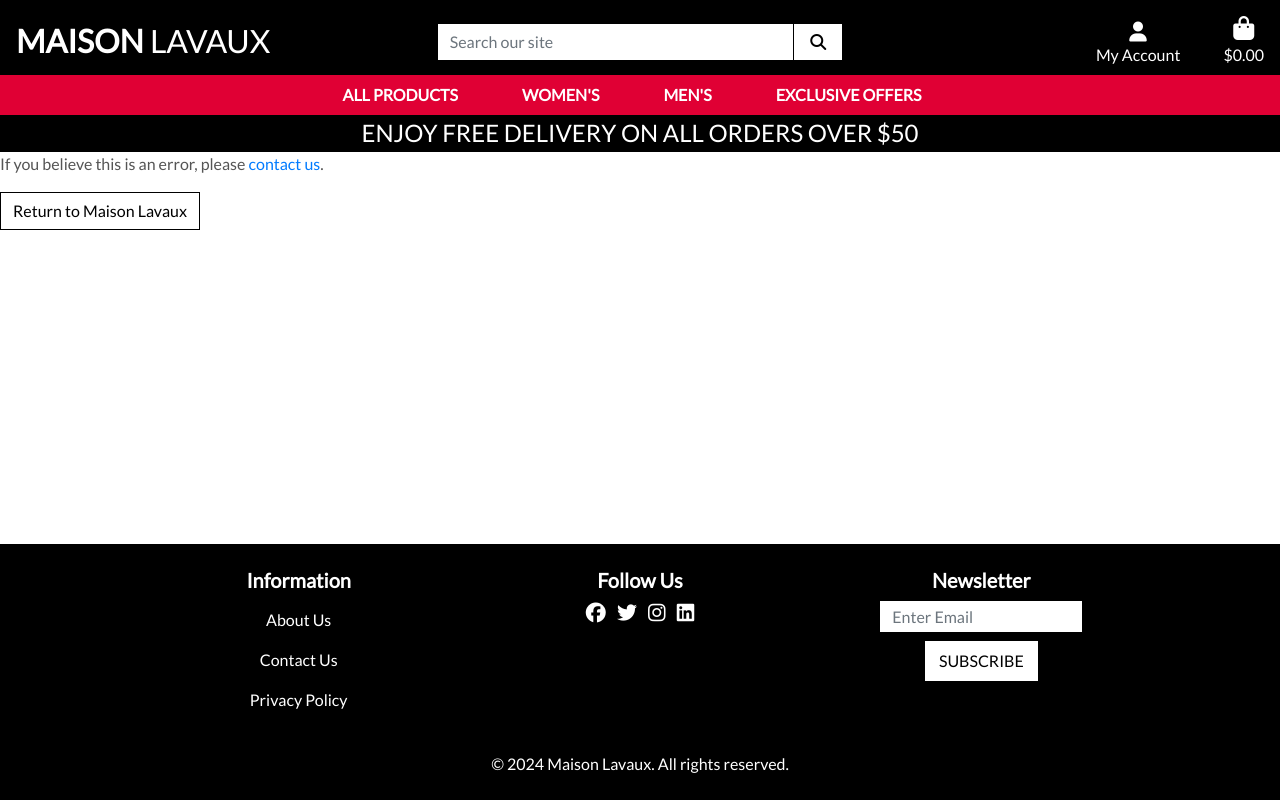
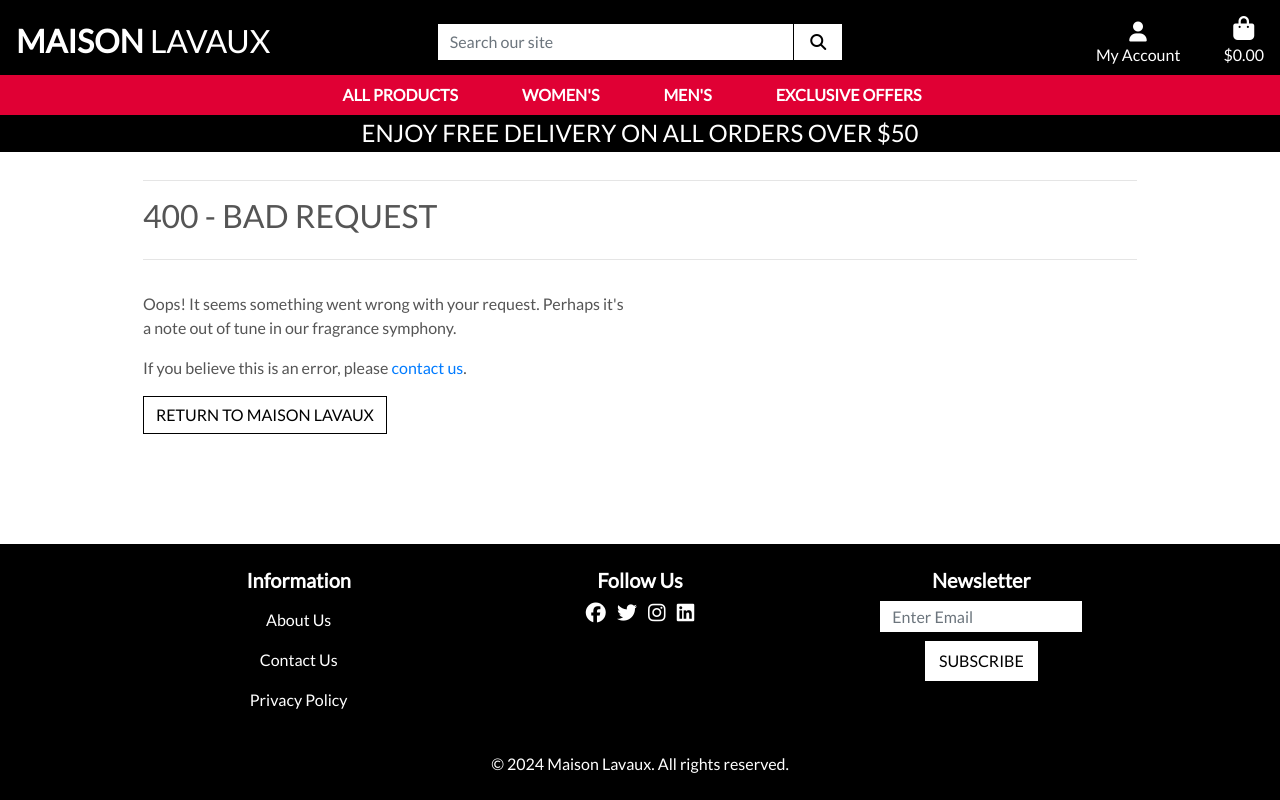
Before and after one commit to jdohertydev/maison_lavaux, a Django app: template templates/400.html in a window 1280 px wide. Run offline with Django 3.2, Linux system fonts and the light colour scheme; the template is opened without the code that fills it, so the values that code supplies are empty; parts of the project's set-up code (start-up, migrations or seed data) failed here and were passed over; some libraries are stand-ins or nearby versions.

Commit message:
Created 400 error page template following the design structure of the 404 page for consistent UX.

```diff
--- a/templates/400.html
+++ b/templates/400.html
@@ -1,12 +1,35 @@
 {% extends "base.html" %}
 
+{% block extra_css %}
+
+{% endblock %}
+
+{% block page_header %}
+    <div class="container header-container">
+        <div class="row">
+            <div class="col"></div>
+        </div>
+    </div>
+{% endblock %}
 
 {% block content %}
-<hr>
-<h2 class="logo-font mb-4">400 - Bad Request</h2>
-<hr>
-<p>Oops! It seems something went wrong with your request. Perhaps it's a note out of tune in our fragrance symphony.</p>
-<p>If you believe this is an error, please <a href="{% url 'contact' %}">contact us</a>.</p>
-
-<a class="btn btn-outline-black rounded-0" href="{% url 'home' %}">Return to Maison Lavaux</a>
+    <div class="overlay"></div>
+    <div class="container">
+        <div class="row">
+            <div class="col">
+                <hr>
+                <h2 class="logo-font mb-4">400 - Bad Request</h2>
+                <hr>
+            </div>
+        </div>
+        <div class="row">
+            <div class="col-12 col-lg-6 rounded-4 bg-white py-3 mb-3">
+                <p>Oops! It seems something went wrong with your request. Perhaps it's a note out of tune in our fragrance symphony.</p>
+                <p>If you believe this is an error, please <a href="{% url 'contact' %}">contact us</a>.</p>
+                <div class="text-end mt-3">
+                    <a class="btn btn-outline-black rounded-0 text-uppercase" href="{% url 'home' %}">Return to Maison Lavaux</a>
+                </div>
+            </div>
+        </div>
+    </div>
 {% endblock %}
```
